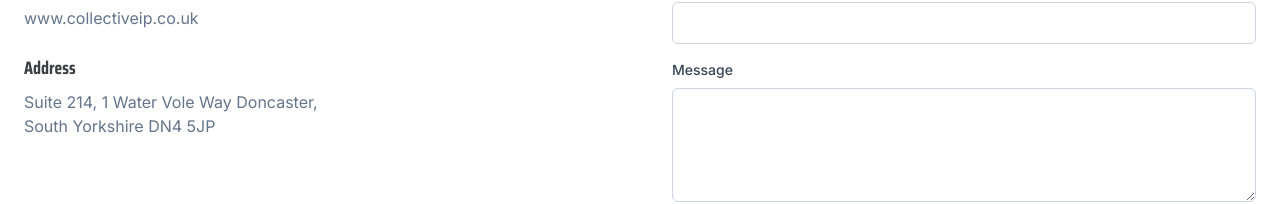
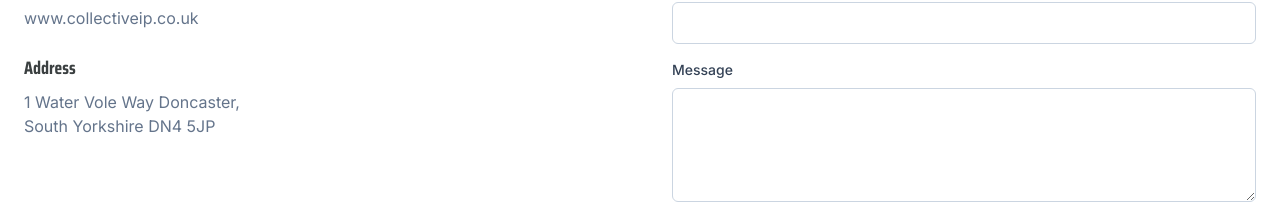
Before and after one commit to macworldgithub/collectiveip, a React (Vite) app: page /contact in a window 1280 px wide. Shown: the part 736-940 px from the top of the page. Built offline with nearby package versions, Linux system fonts and the light colour scheme.

Commit message:
Update ContactPage.tsx

```diff
--- a/src/pages/ContactPage.tsx
+++ b/src/pages/ContactPage.tsx
@@ -59,7 +59,7 @@ export default function ContactPage() {
                     Address
                   </h3>
                   <p className="text-slate-500">
-                    Suite 214, 1 Water Vole Way Doncaster,
+                    1 Water Vole Way Doncaster,
                     <br /> South Yorkshire DN4 5JP
                   </p>
                 </div>
```
